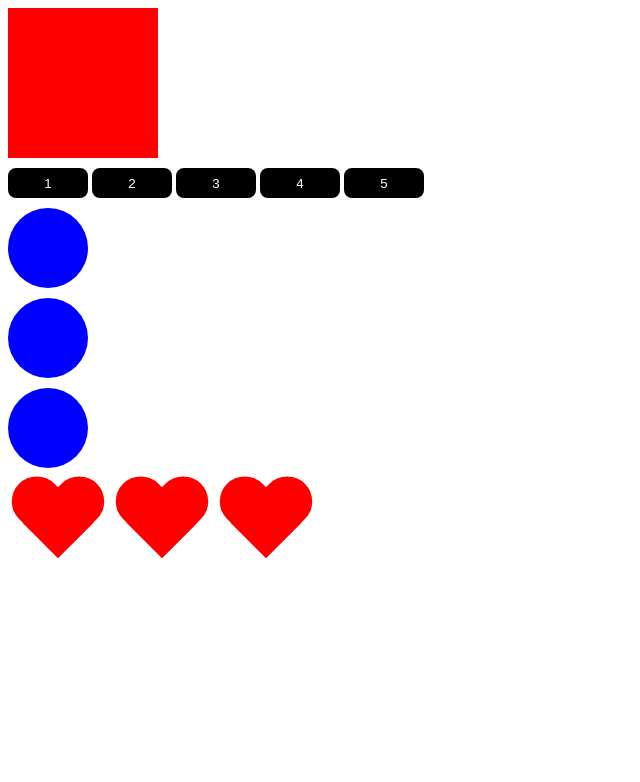
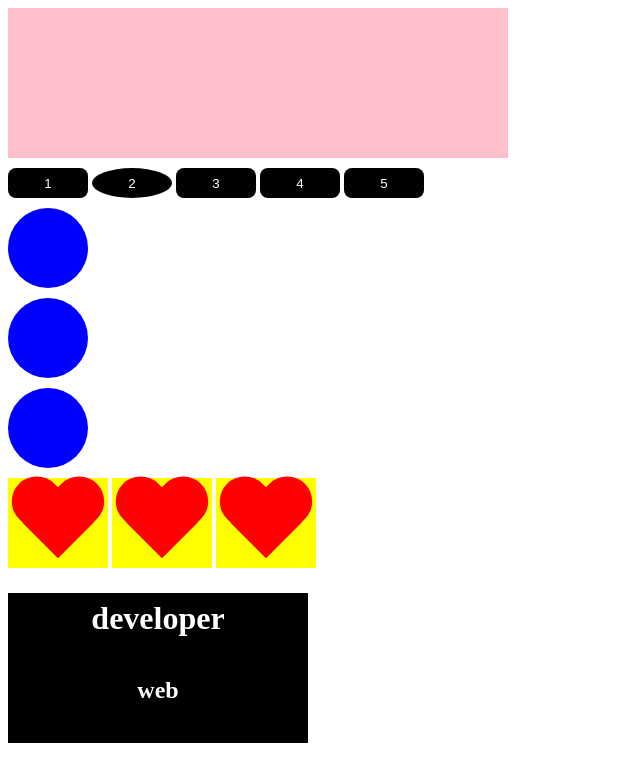
Before and after one commit to Kozirskiy/Dev-3.0, a plain HTML site: page index.html in a window 1280 px wide. Shown: the whole page, without its empty margins (0-640 px from the left). Drawn offline with Linux system fonts and the light colour scheme.

Commit message:
43 less end

```diff
--- a/css/main.css
+++ b/css/main.css
@@ -67,12 +67,12 @@
               transform-origin :100% 100%;
   }
   .black{
-      width: 150px;
-      height: 50px;
+      width: 300px;
+      height: 150px;
       line-height: 50px;
       text-align: center;
       background-color: black;
-      margin-bottom: 30px;
-      margin-top: 30px;
+      margin-bottom: 10px;
+      margin-top: 10px;
       color: #fff;
   }
--- a/script.js
+++ b/script.js
@@ -1066,11 +1066,60 @@
 // alert(+'Infinity');
 
 
-const box = document.getElementById('box');
+const box = document.getElementById('box'),
+      btns = document.getElementsByTagName('button'),
+      circle = document.getElementsByClassName('circle'),
+      wrapper = document.querySelector('.wrapper'),
+      hearts = wrapper.querySelectorAll('.heart'),
+      oneHeart = wrapper.querySelector('div');
 
 
+    //   box.style.backgroundColor = 'blue';
+    //   box.style.width = '500px';
+      box.style.cssText = `background-color: pink; width: 500px`;
 
 
+      btns[1].style.borderRadius = '100%';
+    //   circle[1].style.backgroundColor = 'red';
+
+    //   for (let i = 0; i < hearts.length; i++) {
+    //     hearts[i].style.backgroundColor = 'pink';
+    //   }
+hearts.forEach(item => {
+    item.style.backgroundColor = 'yellow';
+});
+
+
+const div = document.createElement('div');
+
+const text = document.createTextNode('I was here');
+
+div.classList.add('black');
+
+// document.body.append(div);
+
+
+wrapper.append(div);
+// wrapper.appendChild(div);
+
+// wrapper.insertBefore(div, hearts[1]);
+
+// wrapper.prepend(div);
+
+// hearts[1].before(div);
+// hearts[1].after(div);
+
+// circle[0].remove();
+// wrapper.removeChild(hearts[1]);
+
+// hearts[0].replaceWith(circle[0]);
+
+// wrapper.replaceChild(circle[0], hearts[0]);
+div.innerHTML =`<h1>developer</h1>`;
+
+// div.textContent = `developer`;
+
+div.insertAdjacentHTML('beforeend', `<h2>web</h2>`);
 
 
 
```
Also changed, not shown: index.html (+0 -1 lines), compendium.txt.
